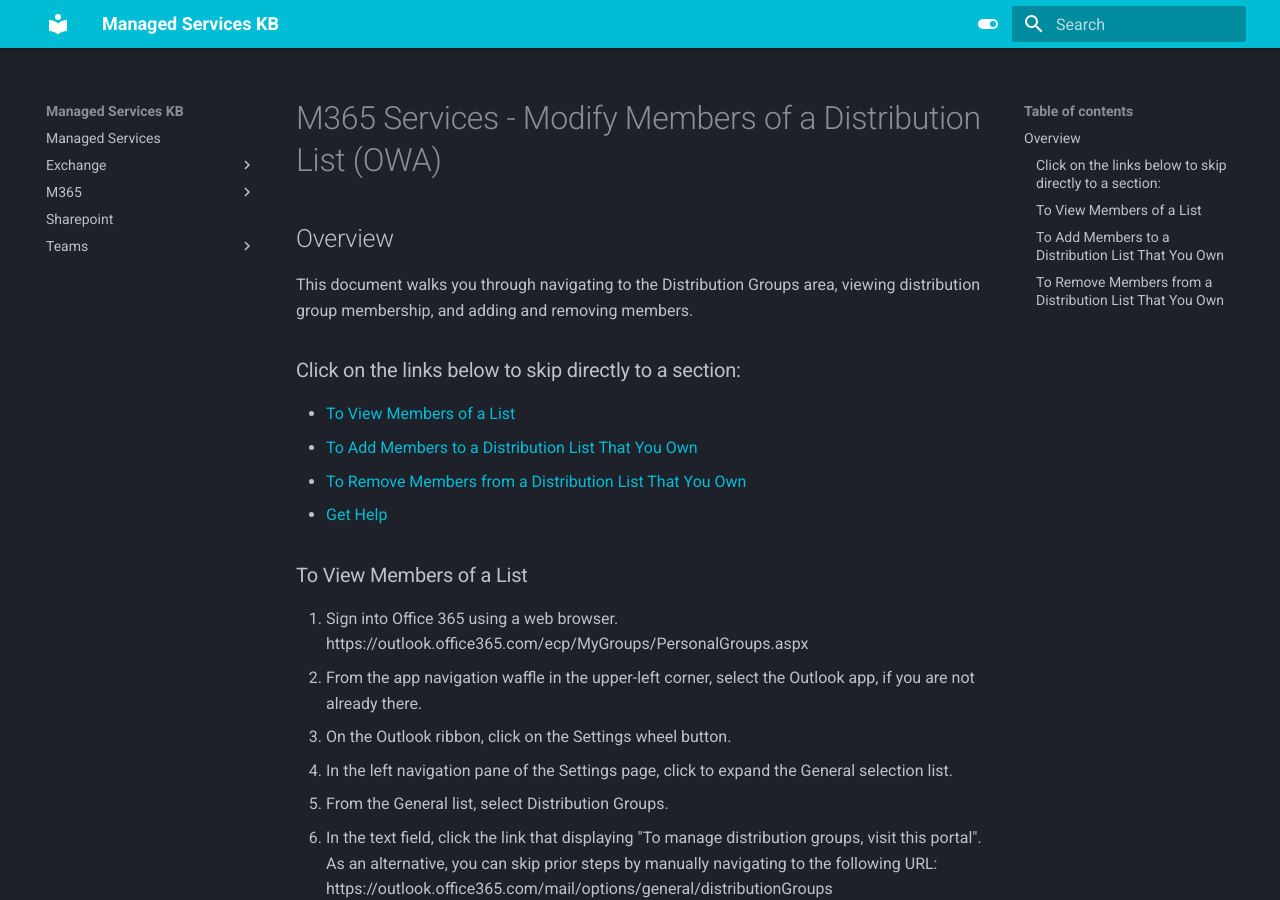
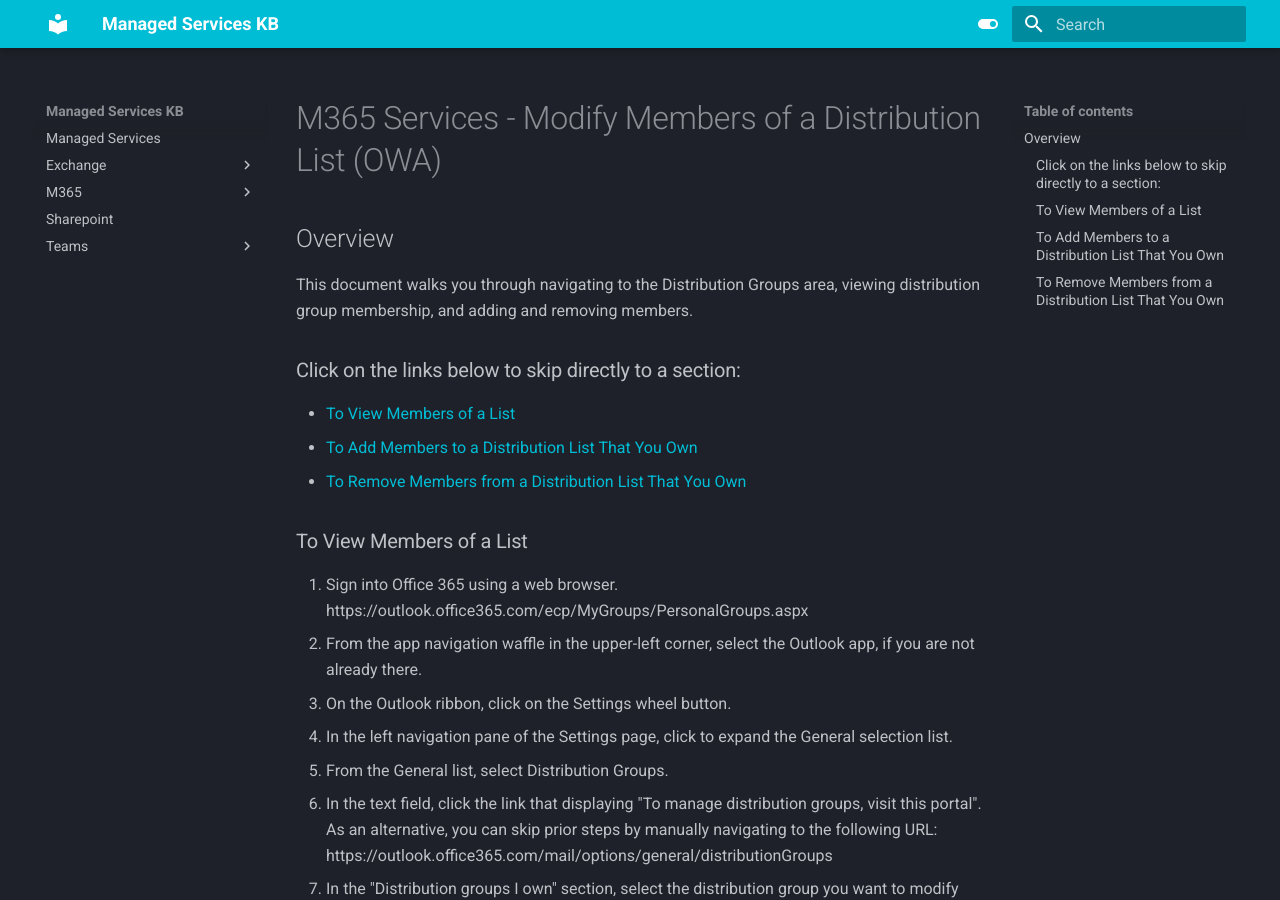
Before and after one commit to gpegues/MKDocs_Dev, an MkDocs documentation site: the page built from docs/Exchange/UserDocumentation/DistributionGroupManagement-EndUser.md, in a window 1280 px wide and 900 px high. Built offline with MkDocs 1.6.1 and Material for MkDocs 9.7.7, drawn with Linux system fonts in a browser that asks for light colours.

Commit message:
Update DistributionGroupManagement-EndUser.md

```diff
--- a/docs/Exchange/UserDocumentation/DistributionGroupManagement-EndUser.md
+++ b/docs/Exchange/UserDocumentation/DistributionGroupManagement-EndUser.md
@@ -7,7 +7,6 @@
 - [To View Members of a List](#to-view-members-of-a-list)
 - [To Add Members to a Distribution List That You Own](#to-add-members-to-a-distribution-list-that-you-own)
 - [To Remove Members from a Distribution List That You Own](#to-remove-members-from-a-distribution-list-that-you-own)
-- [Get Help](#get-help)
 
 ### To View Members of a List
 
```
